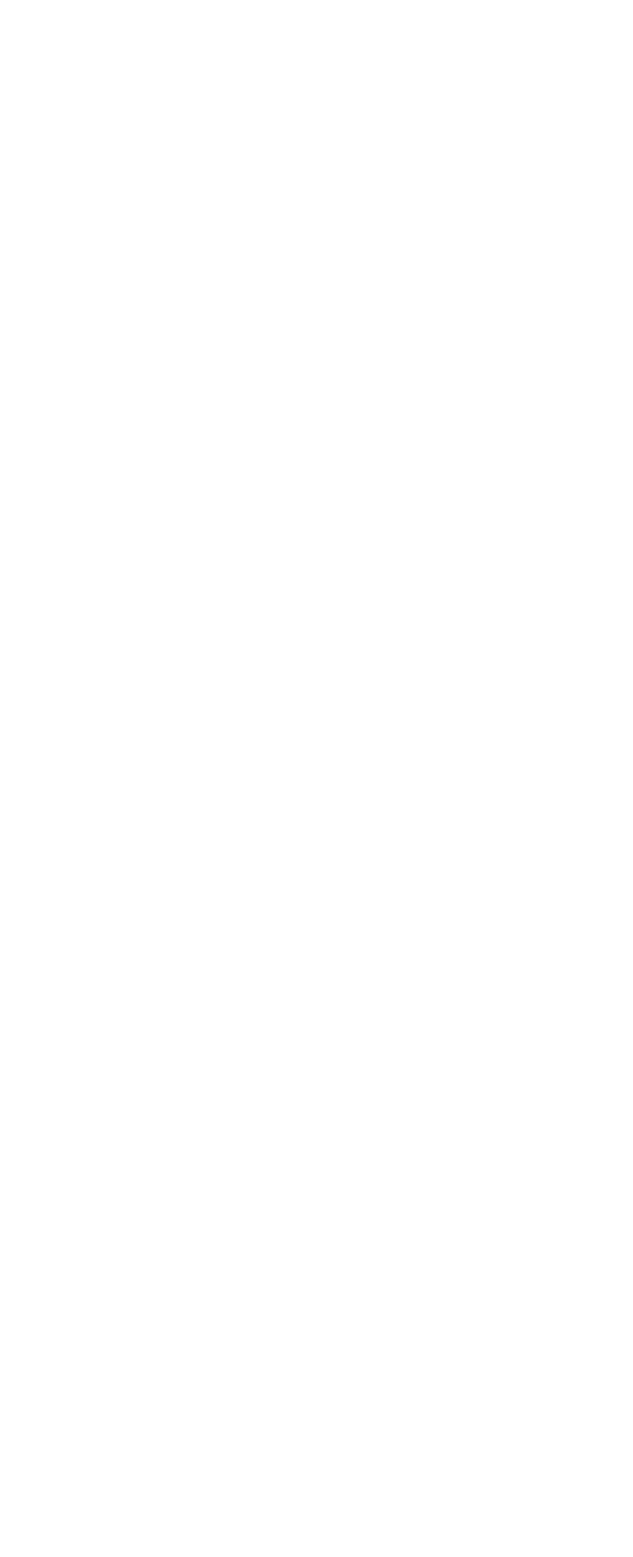
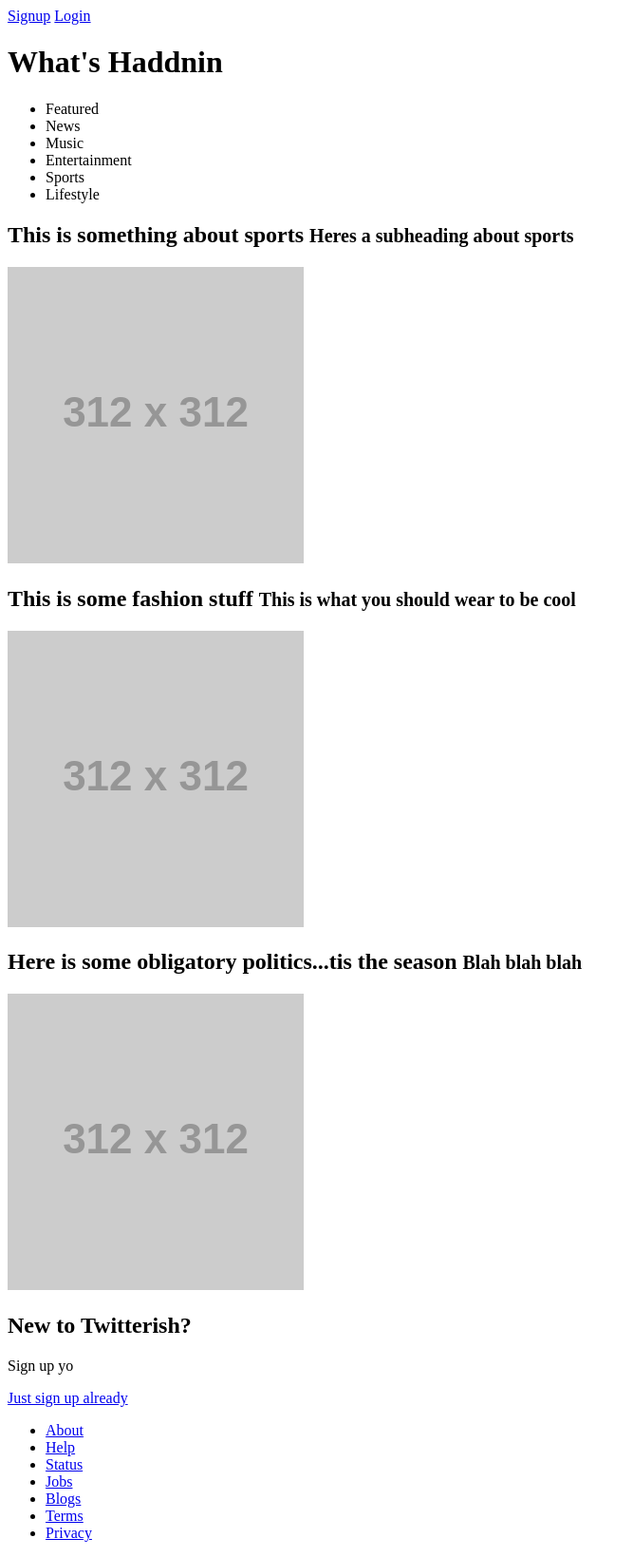
Before and after one commit to BishopOC/twitter_clone, a website: page public/html/index.html in a window 1280 px wide. Shown: the whole page at 95% size, without its empty margins (0-667 px from the left). Before the commit the page ends 800 px from the top, so only its background shows below. Drawn offline with Linux system fonts and the light colour scheme; placeholder pictures from the web are drawn by us.

Commit message:
added html content to index.html to establish base layout for the homepage of twitterish

```diff
--- a/public/html/index.html
+++ b/public/html/index.html
@@ -2,11 +2,71 @@
 <html lang="en">
 <head>
   <meta charset="UTF-8">
-  <meta name="viewport" content="width=device-width, initial-scale=1.0">
-  <meta http-equiv="X-UA-Compatible" content="ie=edge">
   <title>Document</title>
 </head>
 <body>
+  <header>
+    <div>
+      <a href="#">Signup</a>
+      <a href="#">Login</a>
+      <h1>What's Haddnin</h1>
+    </div>
+    <nav>
+      <ul>
+        <li>Featured</li>
+        <li>News</li>
+        <li>Music</li>
+        <li>Entertainment</li>
+        <li>Sports</li>
+        <li>Lifestyle</li>
+      </ul>
+    </nav>
+  </header>
+  <main>
+    <section>
+      <header>
+        <h2>
+          This is something about sports <small>Heres a subheading about sports</small>
+        </h2>
+      </header>
+      <img src="http://placehold.it/312x312" alt="">
+    </section>
+    <section>
+      <header>
+        <h2>
+          This is some fashion stuff <small> This is what you should wear to be cool</small>
+        </h2>
+      </header>
+      <img src="http://placehold.it/312x312" alt="">
+    </section>
+    <section>
+      <header>
+        <h2>
+          Here is some obligatory politics...tis the season <small> Blah blah blah </small>
+        </h2>
+      </header>
+      <img src="http://placehold.it/312x312" alt="">
+    </section>
+    <section>
+      <h2>New to Twitterish?</h2>
+      <p>Sign up yo</p>
+      <a href="#">Just sign up already</a>
+    </section>
+
+  </main>
+  <footer>
+    <ul>
+      <li><a href="#">About</a></li>
+      <li><a href="#">Help</a></li>
+      <li><a href="#">Status</a></li>
+      <li><a href="#">Jobs</a></li>
+      <li><a href="#">Blogs</a></li>
+      <li><a href="#">Terms</a></li>
+      <li><a href="#">Privacy</a></li>
+    </ul>
+
+
+  </footer>
 
 </body>
 </html>
```
